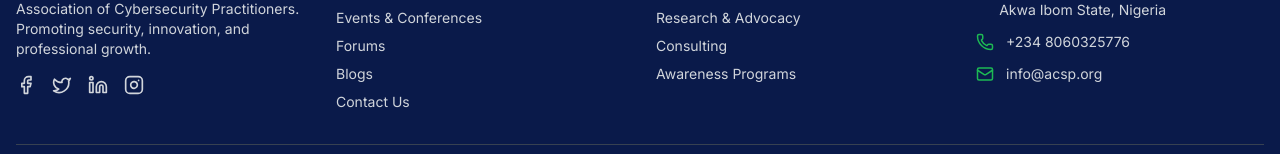
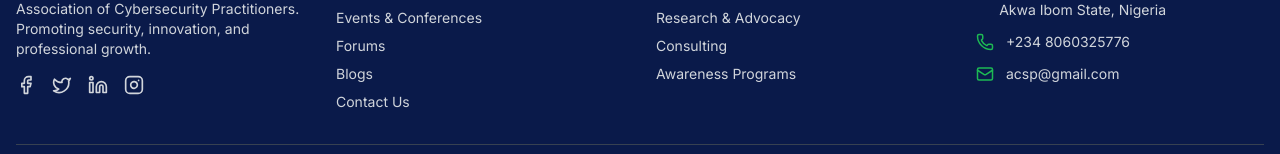
Before and after one commit to wrefinity/acsp, a React (Vite) app: page /register in a window 1280 px wide. Shown: the part 997-1151 px from the top of the page. Built offline with nearby package versions, Linux system fonts and the light colour scheme; the HTML template or start-up script is replaced by a standard one.

Commit message:
user details viewing

```diff
--- a/src/components/Footer.tsx
+++ b/src/components/Footer.tsx
@@ -62,7 +62,7 @@ const Footer = () => {
               </li>
               <li className="flex items-center space-x-3">
                 <Mail size={18} className="text-secondary" />
-                <span>info@acsp.org</span>
+                <span>acsp@gmail.com</span>
               </li>
             </ul>
           </div>
--- a/src/components/HeroCarousel.tsx
+++ b/src/components/HeroCarousel.tsx
@@ -37,7 +37,7 @@ const HeroCarousel = () => {
   if (error as unknown) {
     return (
       <div className="flex justify-center items-center h-[600px] bg-primary text-white text-xl">
-        Error loading carousel: {error?.message}
+        Error loading carousel: {error?.message as string}
       </div>
     );
   }
--- a/src/components/admin/UserManagement.tsx
+++ b/src/components/admin/UserManagement.tsx
@@ -4,6 +4,7 @@ import { User, Eye, Ban, RotateCcw, CheckCircle, XCircle } from 'lucide-react';
 
 interface User {
   id: string;
+  _id: string;
   name: string;
   email: string;
   role: string;
@@ -53,7 +54,7 @@ const UserManagement: React.FC = () => {
   const handleViewDetails = async (user: User) => {
     try {
       // Get full user details including sensitive info
-      const userDetails = await userAPI.getUserDetails(user.id);
+      const userDetails = await userAPI.getUserDetails(user?._id);
       setSelectedUser(userDetails);
       setViewMode('detail');
     } catch (error) {
```
